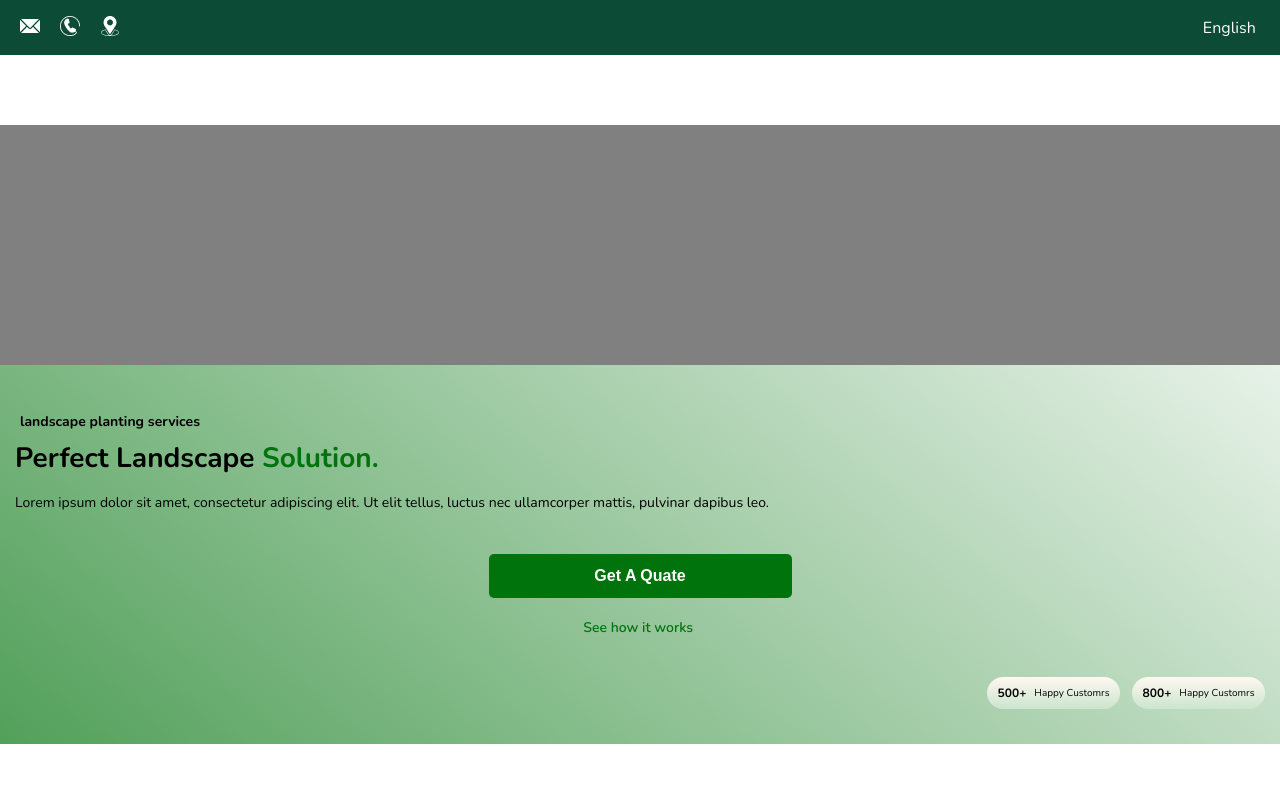
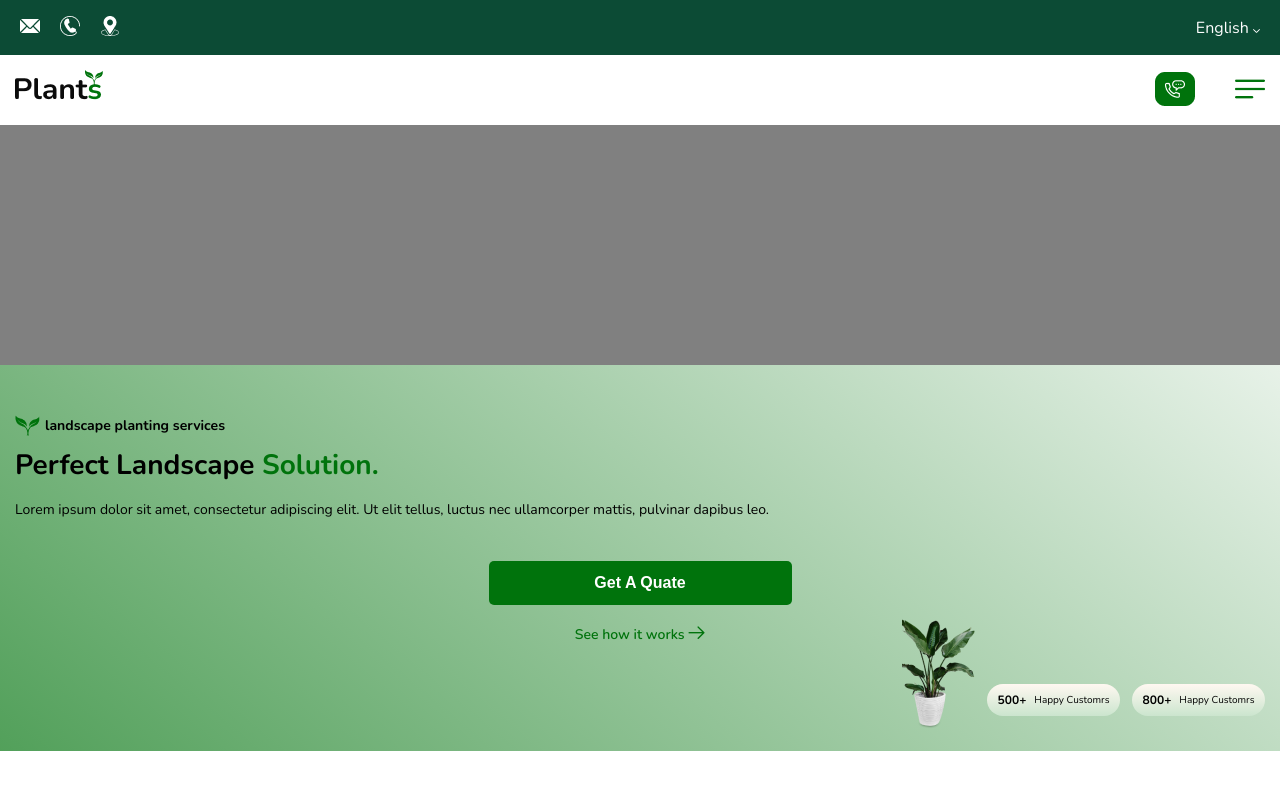
Before and after one commit to vladsolodov/Plants-site, a plain HTML site: page index.html in a window 1280 px wide. Drawn offline with nearby package versions, Linux system fonts and the light colour scheme.

Commit message:
Update index.html

```diff
--- a/index.html
+++ b/index.html
@@ -18,13 +18,13 @@
                 <li class="item-contacts"><a href=""><img src="icons/Vector.png" alt=""></a></li>
                 <li class="item-contacts"><a href=""><img src="icons/Location.png" alt=""></a></li>
             </ul>
-            <div class="select-language"><a href="">English <img src="/lesson-12 homework/icons/Vector2.png" alt=""></a></div>
+            <div class="select-language"><a href="">English <img src="icons/Vector2.png" alt=""></a></div>
         </nav>
         <div class="nav-2">
-            <div class="logo"><a href=""><img src="/lesson-12 homework/icons/1 LOGO.PNG" alt=""></a></div>
+            <div class="logo"><a href=""><img src="icons/1 LOGO.PNG" alt=""></a></div>
             <div class="nav-2-buttons">
-                <div class="call-button"><a href=""><img src="/lesson-12 homework/icons/Call Button.png" alt=""></a></div>
-                <div class="menu-button"><a href=""><img src="/lesson-12 homework/icons/Menu_1_.png" alt=""></a></div>
+                <div class="call-button"><a href=""><img src="icons/Call Button.png" alt=""></a></div>
+                <div class="menu-button"><a href=""><img src="icons/Menu_1_.png" alt=""></a></div>
             </div>
         </div>
     </header>
@@ -32,7 +32,7 @@
     <div class="img-block-1"></div>
 
     <div class="information">
-        <div class="icon-tree"><img src="/lesson-12 homework/icons/Vector 3.png" alt=""><span>landscape planting services</span></div>
+        <div class="icon-tree"><img src="icons/Vector 3.png" alt=""><span>landscape planting services</span></div>
         <h1><div class="title-information">Perfect Landscape
             <span>Solution.</span></div></h1>
             <div class="information-description">Lorem ipsum dolor sit amet, consectetur adipiscing elit. Ut elit tellus, luctus nec ullamcorper mattis, pulvinar dapibus leo.
@@ -41,11 +41,11 @@
             <button>Get A Quate</button>
             <div class="information-how-it-works"><a href="">
                 <span>See how it works</span>
-                <img src="/lesson-12 homework/icons/Vector 4.png" alt="">
+                <img src="icons/Vector 4.png" alt="">
             </a></div>
             </div>
             <div class="reviews">
-                <div class="image-flowerpot"><img src="/lesson-12 homework/icons/pngegg (6).png" alt=""></div>
+                <div class="image-flowerpot"><img src="icons/pngegg (6).png" alt=""></div>
                 <div class="happy-customers-sticker"><span>500+</span>Happy Customrs</div>
                 <div class="happy-customers-sticker"><span>800+</span>Happy Customrs</div>
             </div>
```
